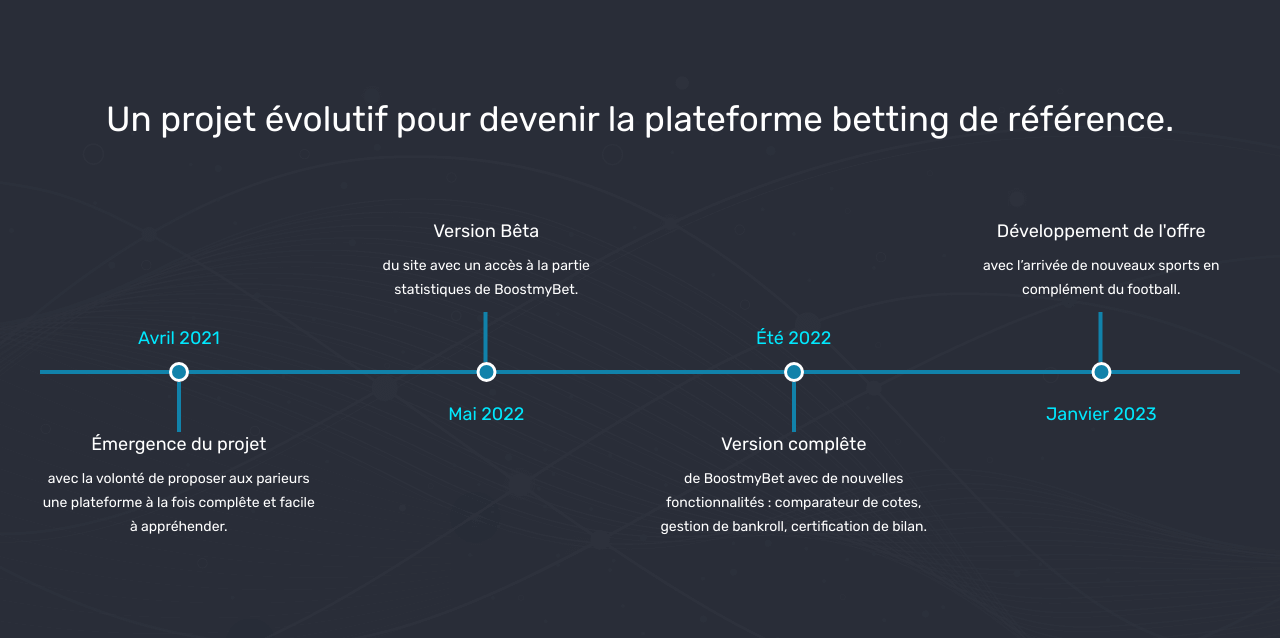
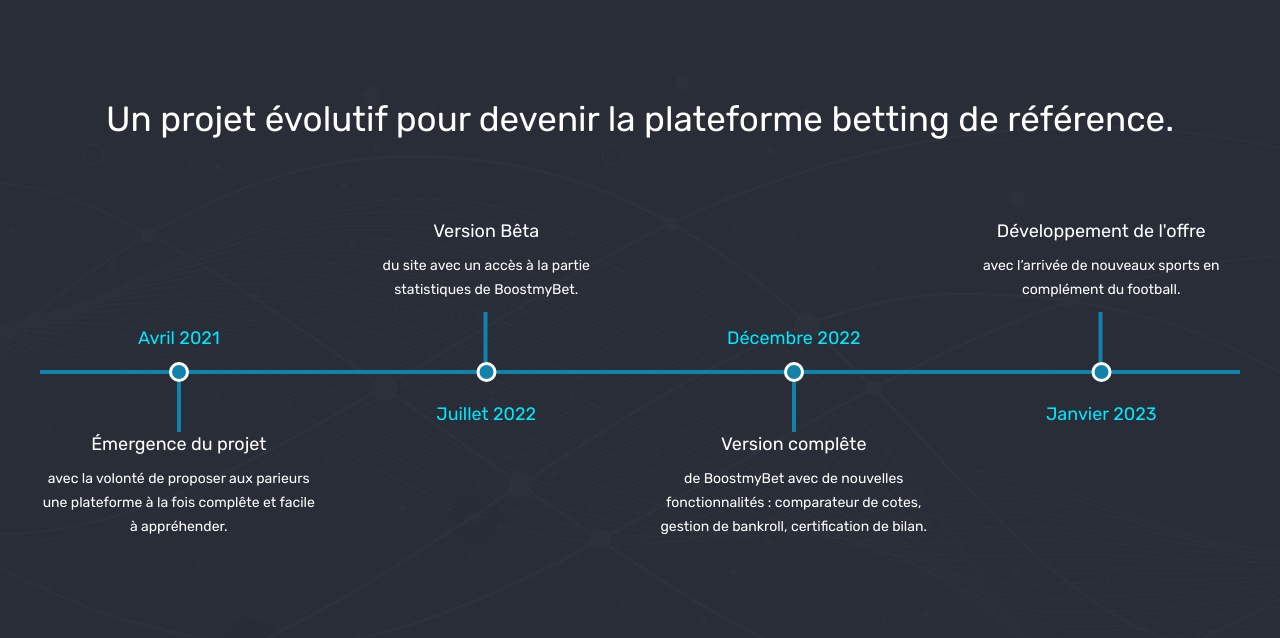
Before and after one commit to Sebastien-Lataix/landing_beta, a Symfony app: template templates/home/index.html.twig in a window 1280 px wide. Shown: the part 3025-3663 px from the top of the page. Run offline with Twig, Linux system fonts and the light colour scheme; the template is opened without the code that fills it, so the values that code supplies are empty; form fields are guessed from the names that the template uses; some libraries are stand-ins or nearby versions.

Commit message:
Update index.html.twig

```diff
--- a/templates/home/index.html.twig
+++ b/templates/home/index.html.twig
@@ -263,7 +263,7 @@
                             <div class="item n-padding main-box">
                                 <div class="roadmap-box">
                                     <div class="date-title delay_4">
-                                        Mai 2022
+                                        Juillet 2022
                                     </div>
                                     <div class="w-100 position-r map-graphic">
                                         <div class="small-round zoomIn delay_2"></div>
@@ -278,7 +278,7 @@
                             <div class="item n-padding main-box">
                                 <div class="roadmap-box">
                                     <div class="date-title delay_4">
-                                        Été 2022
+                                        Décembre 2022
                                     </div>
                                     <div class="w-100 position-r map-graphic">
                                         <div class="small-round zoomIn delay_2"></div>
```
